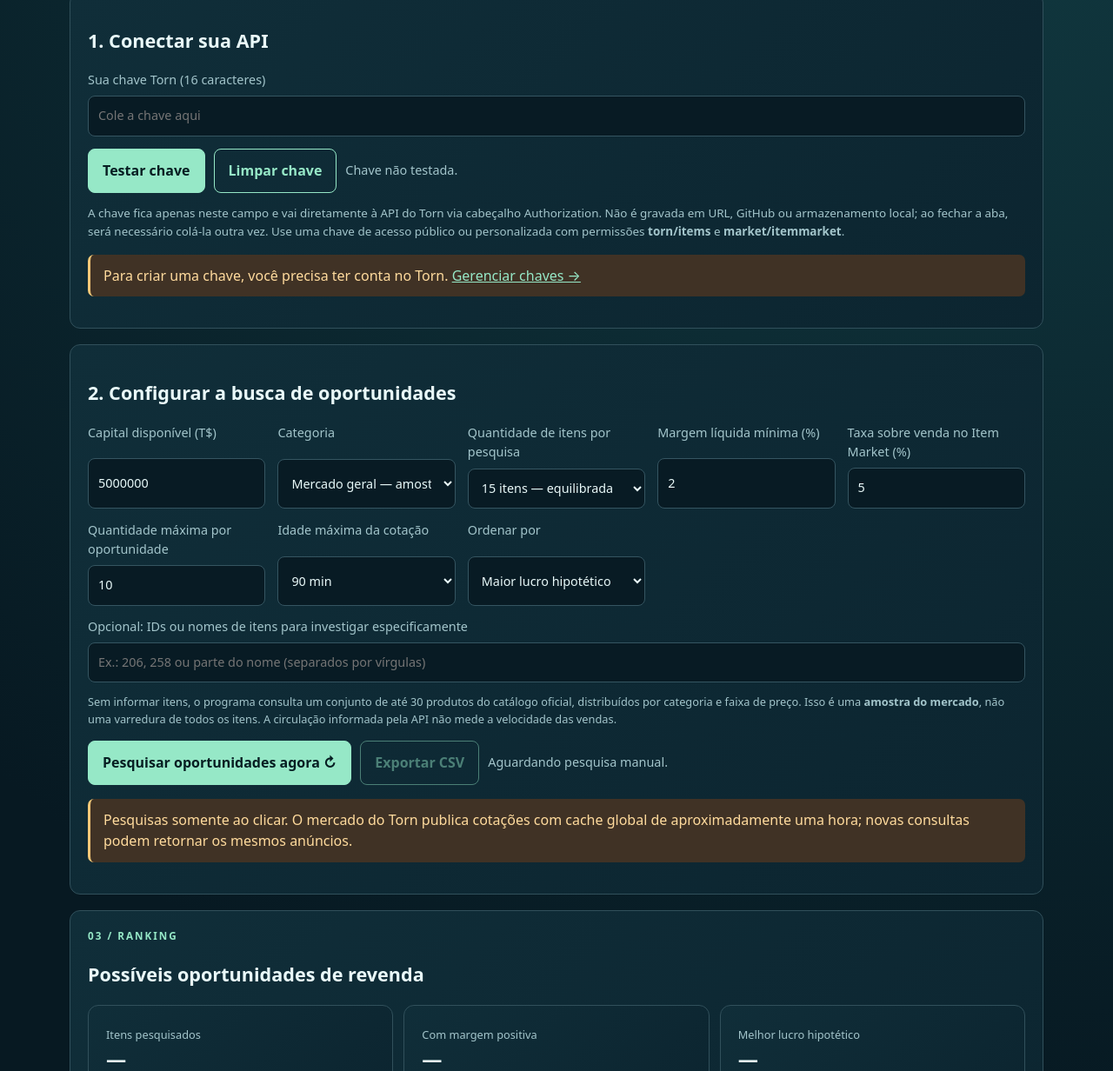
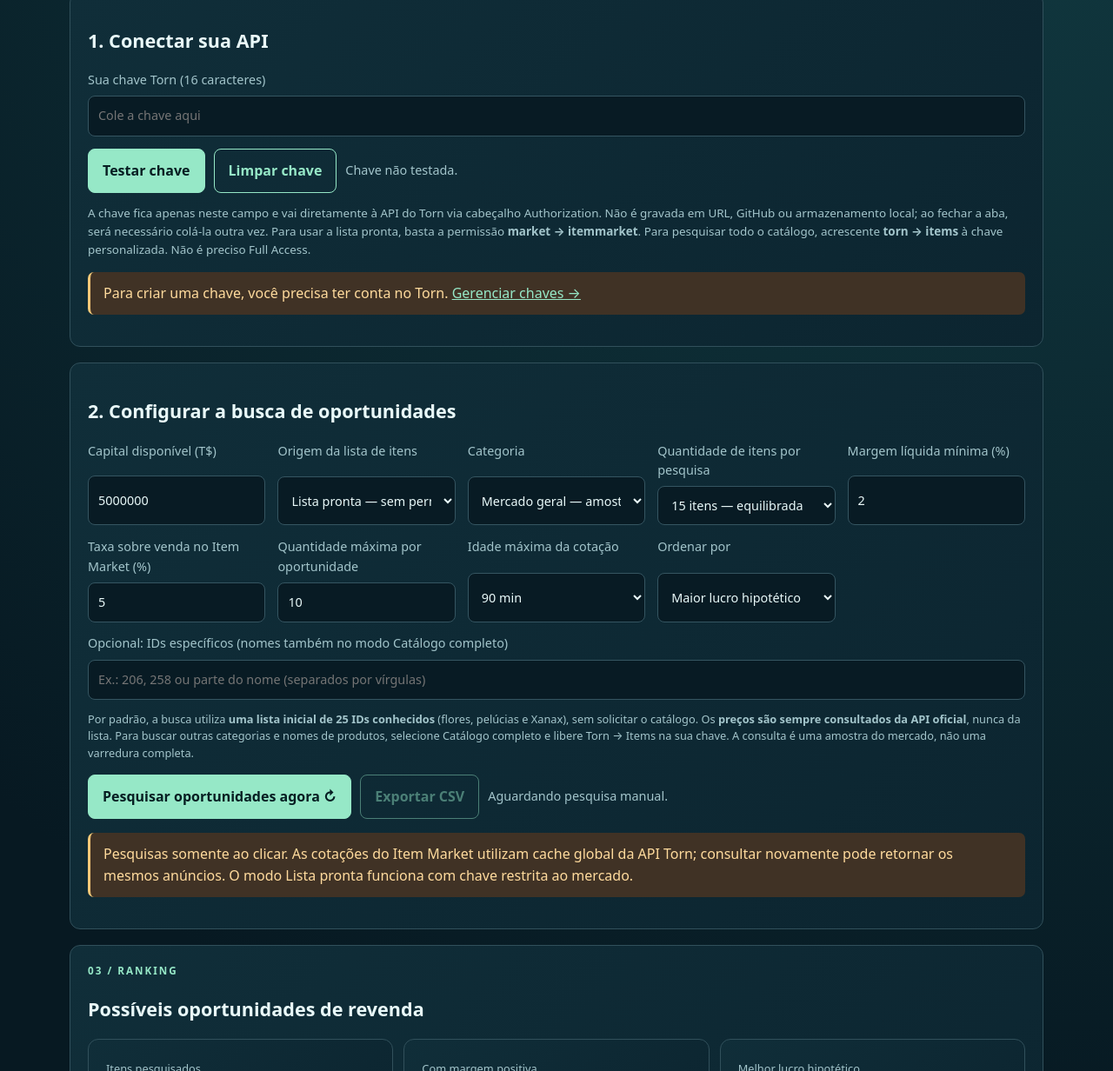
Before and after one commit to kennidyroger04-wq/game-market-arbitrage, a plain HTML site: page torn.html in a window 1280 px wide. Shown: the part 313-1545 px from the top of the page at 87% size. Drawn offline with Linux system fonts and the light colour scheme.

Commit message:
ui(torn): lista pronta como padrao e explicacao de permissao extra para catalogo

```diff
--- a/torn.html
+++ b/torn.html
@@ -23,13 +23,14 @@
 <div class="form-grid torn-inputs"><label class="field">Sua chave Torn (16 caracteres)
 <input id="tornApiKey" type="password" autocomplete="off" autocapitalize="off" spellcheck="false" maxlength="64" placeholder="Cole a chave aqui"></label></div>
 <div class="torn-actions" style="margin-top:14px"><button type="button" id="testKey">Testar chave</button><button type="button" id="clearKey" style="color:var(--mint);background:transparent">Limpar chave</button><span id="keyState" class="statline">Chave não testada.</span></div>
-<p class="torn-info">A chave fica apenas neste campo e vai diretamente à API do Torn via cabeçalho Authorization. Não é gravada em URL, GitHub ou armazenamento local; ao fechar a aba, será necessário colá-la outra vez. Use uma chave de acesso público ou personalizada com permissões <strong>torn/items</strong> e <strong>market/itemmarket</strong>.</p>
+<p class="torn-info">A chave fica apenas neste campo e vai diretamente à API do Torn via cabeçalho Authorization. Não é gravada em URL, GitHub ou armazenamento local; ao fechar a aba, será necessário colá-la outra vez. Para usar a lista pronta, basta a permissão <strong>market → itemmarket</strong>. Para pesquisar todo o catálogo, acrescente <strong>torn → items</strong> à chave personalizada. Não é preciso Full Access.</p>
 <div id="keyNotice" role="status" class="notice">Para criar uma chave, você precisa ter conta no Torn. <a href="https://www.torn.com/preferences.php#tab=api" target="_blank" rel="noopener">Gerenciar chaves →</a></div>
 </section>
 <section class="panel">
 <h2>2. Configurar a busca de oportunidades</h2>
 <div class="form-grid torn-inputs">
 <label class="field">Capital disponível (T$)<input id="capital" type="number" min="0" value="5000000" step="10000"></label>
+<label class="field">Origem da lista de itens<select id="sourceMode"><option value="watchlist" selected>Lista pronta — sem permissão extra</option><option value="catalog">Catálogo completo — requer Torn → Items</option></select></label>
 <label class="field">Categoria<select id="category"><option value="all">Mercado geral — amostra variada</option><option value="Plushie">Pelúcias</option><option value="Flower">Flores</option><option value="Drug">Drogas do jogo</option><option value="Medical">Itens médicos</option><option value="Booster">Boosters</option><option value="Candy">Doces</option><option value="Alcohol">Bebidas alcoólicas</option><option value="Energy Drink">Energéticos</option><option value="Material">Materiais</option><option value="Supply Pack">Pacotes</option><option value="Other">Outros</option></select></label>
 <label class="field">Quantidade de itens por pesquisa<select id="scanCount"><option value="10">10 itens — rápida</option><option value="15" selected>15 itens — equilibrada</option><option value="30">30 itens — ampla</option></select></label>
 <label class="field">Margem líquida mínima (%)<input id="minMargin" type="number" min="0" max="99" step="0.5" value="2"></label>
@@ -38,16 +39,16 @@
 <label class="field">Idade máxima da cotação<select id="maxAge"><option value="60">60 min</option><option value="90" selected>90 min</option><option value="120">120 min</option></select></label>
 <label class="field">Ordenar por<select id="sort"><option value="profit">Maior lucro hipotético</option><option value="margin">Maior margem líquida</option><option value="unit">Maior lucro por unidade</option><option value="age">Preços mais recentes</option></select></label>
 </div>
-<label class="field" style="margin-top:13px">Opcional: IDs ou nomes de itens para investigar especificamente
+<label class="field" style="margin-top:13px">Opcional: IDs específicos (nomes também no modo Catálogo completo)
 <input id="custom" type="text" placeholder="Ex.: 206, 258 ou parte do nome (separados por vírgulas)" maxlength="400">
 </label>
-<p class="small muted">Sem informar itens, o programa consulta um conjunto de até 30 produtos do catálogo oficial, distribuídos por categoria e faixa de preço. Isso é uma <strong>amostra do mercado</strong>, não uma varredura de todos os itens. A circulação informada pela API não mede a velocidade das vendas.</p>
+<p class="small muted">Por padrão, a busca utiliza <strong>uma lista inicial de 25 IDs conhecidos</strong> (flores, pelúcias e Xanax), sem solicitar o catálogo. Os <strong>preços são sempre consultados da API oficial</strong>, nunca da lista. Para buscar outras categorias e nomes de produtos, selecione Catálogo completo e libere Torn → Items na sua chave. A consulta é uma amostra do mercado, não uma varredura completa.</p>
 <div class="torn-actions" style="margin-top:14px">
 <button type="button" id="scan">Pesquisar oportunidades agora ↻</button>
 <button type="button" id="csv" disabled style="color:var(--mint);background:transparent">Exportar CSV</button>
 <span id="scanState" class="statline">Aguardando pesquisa manual.</span>
 </div>
-<div class="notice" role="status" id="marketNotice" aria-live="polite">Pesquisas somente ao clicar. O mercado do Torn publica cotações com cache global de aproximadamente uma hora; novas consultas podem retornar os mesmos anúncios.</div>
+<div class="notice" role="status" id="marketNotice" aria-live="polite">Pesquisas somente ao clicar. As cotações do Item Market utilizam cache global da API Torn; consultar novamente pode retornar os mesmos anúncios. O modo Lista pronta funciona com chave restrita ao mercado.</div>
 </section>
 <section class="panel" id="results">
 <div class="tag">03 / RANKING</div><h2>Possíveis oportunidades de revenda</h2>
@@ -70,5 +71,5 @@
 <section class="panel"><h2>Como interpretar?</h2><p>Uma oferta barata pode ser uma oportunidade, mas também pode ser um item parado, uma cotação atrasada ou um equipamento com atributos diferentes. Esta versão <strong>exclui equipamentos com atributos individuais</strong> e considera apenas anúncios comparáveis. Consulte o preço real no jogo antes de comprar e lembre-se da taxa normal de 5% na venda pelo Item Market.</p>
 <p><a href="https://wiki.torn.com/wiki/Item_Market" target="_blank" rel="noopener">Regras oficiais do Item Market →</a></p></section>
 </main><footer class="foot">Independente, sem afiliação com Torn. Consultas manuais à API oficial. Nenhuma transação executada.</footer>
-<script type="module" src="./assets/js/torn.mjs?v=3"></script>
+<script type="module" src="./assets/js/torn.mjs?v=4"></script>
 </body></html>
```
